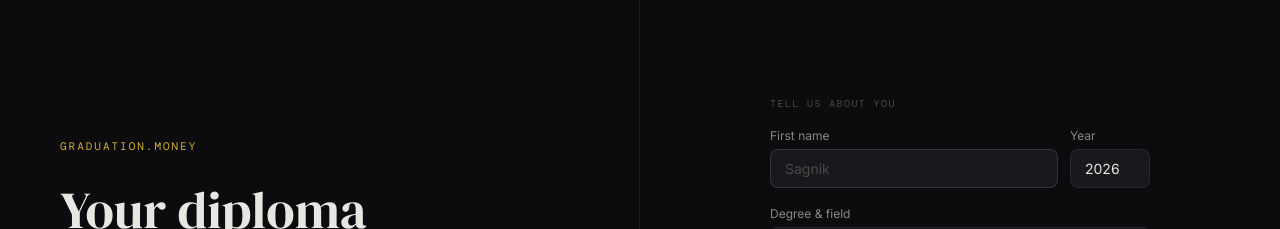
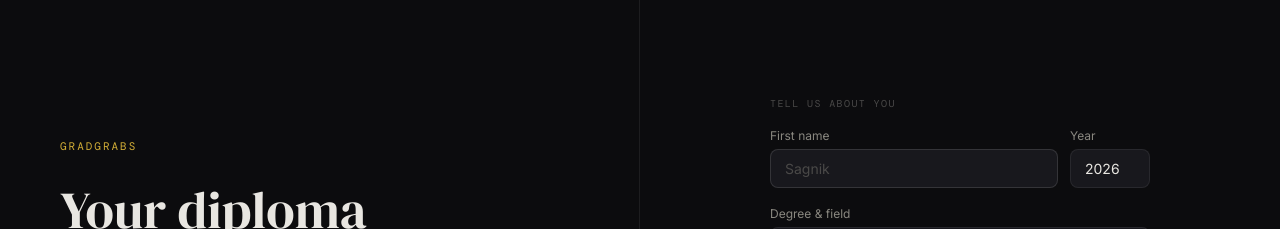
Before and after one commit to sagnik1552003/graduation-money, a React (Vite) app in the folder graduation-money/: page / in a window 1280 px wide. Shown: the top 229 px of the page. Built offline with nearby package versions, Linux system fonts and the light colour scheme; the HTML template or start-up script is replaced by a standard one.

Commit message:
fix: changed title

```diff
--- a/graduation-money/src/components/Dashboard.jsx
+++ b/graduation-money/src/components/Dashboard.jsx
@@ -101,7 +101,7 @@ export default function Dashboard({ profile, onBack }) {
     <div className={styles.wrap}>
       <nav className={styles.nav}>
         <button className={styles.backBtn} onClick={handleBack}>← back</button>
-        <div className={styles.navTitle}>graduation.money</div>
+        <div className={styles.navTitle}>GradGrabs</div>
         <button className={styles.menuToggle} onClick={() => setMenuOpen(v => !v)} aria-label="Toggle navigation menu">☰</button>
         <div className={`${styles.navRight} ${menuOpen ? styles.navRightOpen : ''}`}>
           <button className={`${styles.tabBtn} ${view === 'pick' ? styles.tabActive : ''}`} onClick={() => openView('pick')}>Brands</button>
--- a/graduation-money/src/components/Landing.jsx
+++ b/graduation-money/src/components/Landing.jsx
@@ -72,7 +72,7 @@ export default function Landing({ onStart, onResume }) {
   return (
     <div className={styles.wrap}>
       <div className={styles.left}>
-        <div className={styles.eyebrow}>graduation.money</div>
+        <div className={styles.eyebrow}>GradGrabs</div>
         <h1 className={styles.headline}>Your diploma<br /><em>opens wallets.</em></h1>
         <p className={styles.sub}>Brands love graduates. Mail or email your announcement to the right companies — we write every letter for you, personalized and ready to send.</p>
         <div className={styles.stats}>
```
